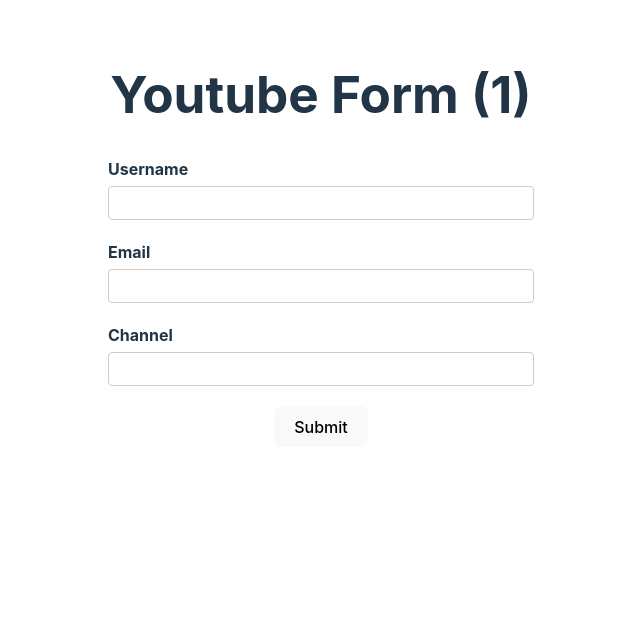
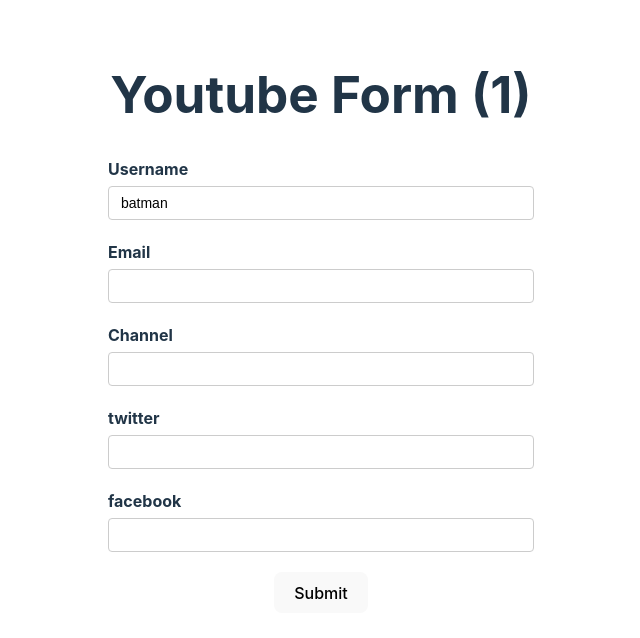
Before and after one commit to lapinRagnar/react-hook-form-typescript-2023, a React (Vite) app: page / in a window 1280 px wide. Shown: the top 638 px of the page, without its empty margins (319-959 px from the left). Built offline with nearby package versions, Linux system fonts and the light colour scheme; no server answers.

Commit message:
nested form

```diff
--- a/src/components/YoutubeForm.tsx
+++ b/src/components/YoutubeForm.tsx
@@ -5,6 +5,10 @@
   username: string
   email: string
   channel: string
+  social: {
+    twitter: string
+    facebook: string
+  }
 }
 
 let renderCount = 0
@@ -13,14 +17,16 @@
 const YoutubeForm = () => {
 
   const form = useForm<FormValue>({
-    defaultValues: async () => {
-      const response = await fetch("https://jsonplaceholder.typicode.com/users/1")
-      const data = await response.json()
-      return {
-        username: data.username,
-        email: data.email,
-        channel: ""
+    defaultValues: {
+
+      username: "batman",
+      email: "",
+      channel: "",
+      social: {
+        facebook: "",
+        twitter: "",
       }
+
     }
   })
 
@@ -97,6 +103,21 @@
 
         </div>
 
+
+        <div className="form-control">
+
+          <label htmlFor="twitter">twitter</label>
+          <input type="text" id="twitter" {...register("social.twitter")}/>
+
+        </div>
+
+        <div className="form-control">
+
+          <label htmlFor="facebook">facebook</label>
+          <input type="text" id="facebook" {...register("social.facebook")}/>
+
+        </div>
+
         <button>Submit</button>
       </form>
 
```
